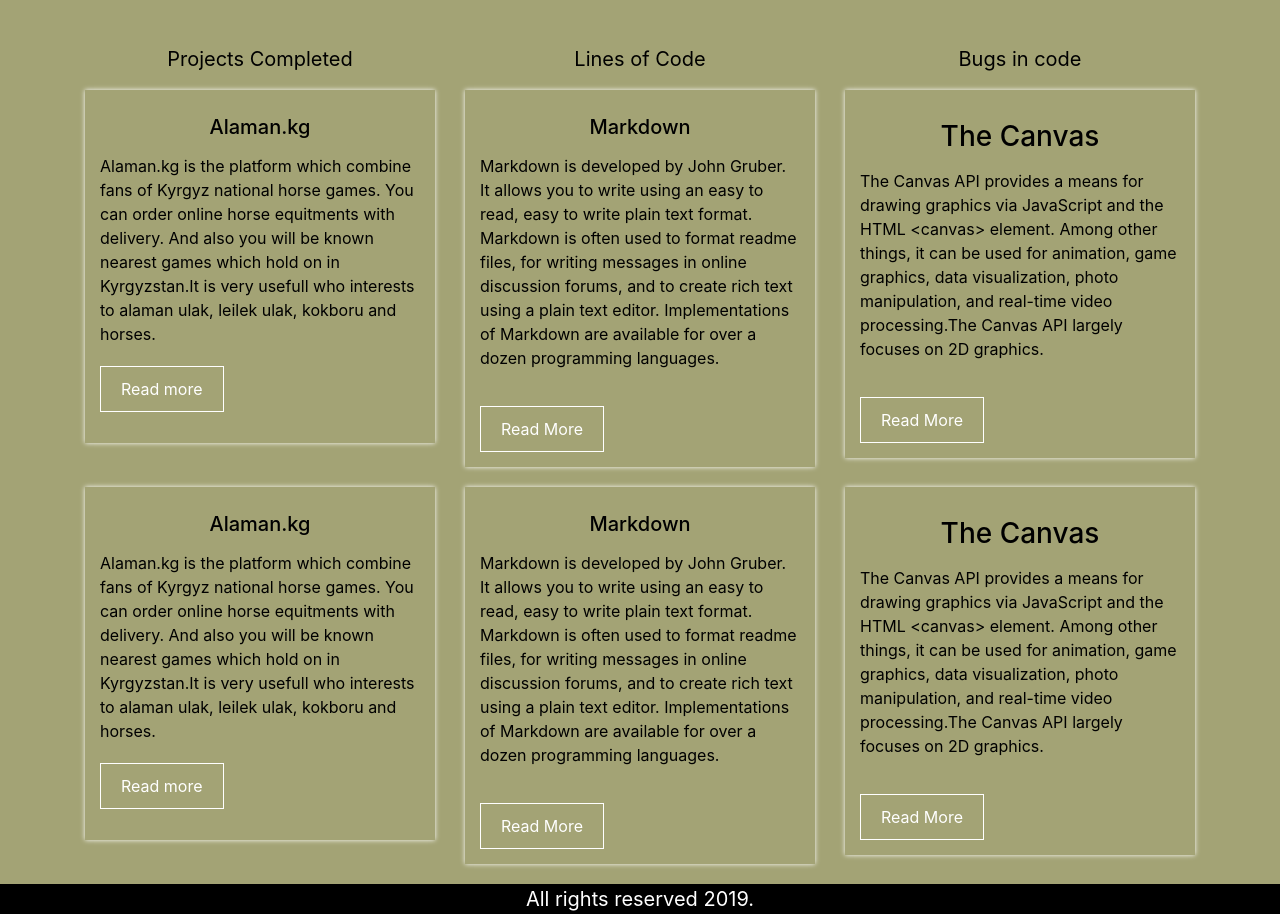
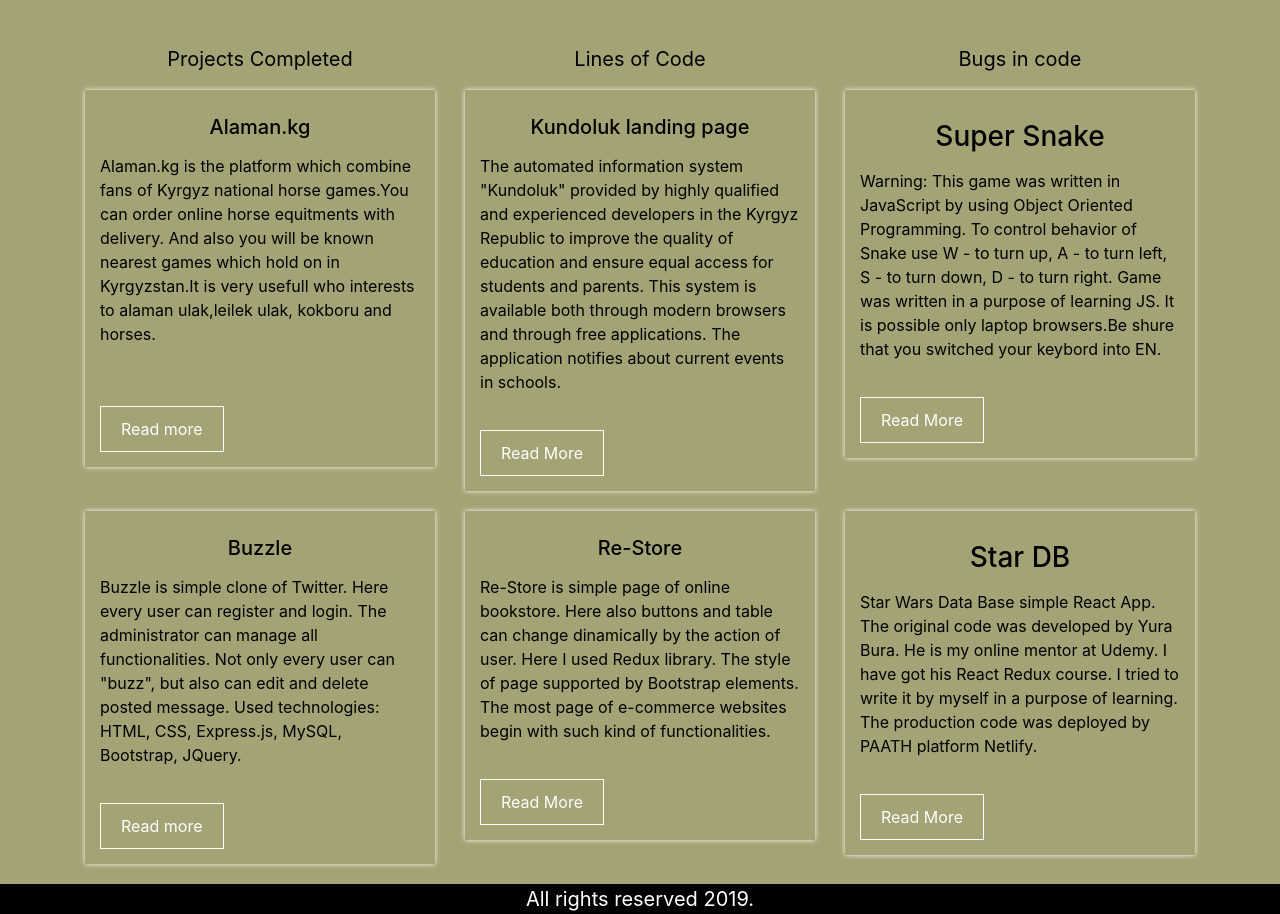
Before and after one commit to erkinbekabdurakhman/erkinbek.net.kg, a React (Create React App) app: page /portfolio in a window 1280 px wide. Shown: the part 374-1288 px from the top of the page. Built offline with nearby package versions, Linux system fonts and the light colour scheme.

Commit message:
editing portfolio component

```diff
--- a/src/components/portfolio/Portfolio.js
+++ b/src/components/portfolio/Portfolio.js
@@ -12,7 +12,7 @@
                                 <div className="icon-box">
                                     <i className="fa fa-briefcase"></i>
                                 </div>
-                                <p className="counter">10</p>
+                                <p className="counter">6</p>
                                     <p>Projects Completed</p>
                             </div>
                             <div className="col-md-4 counter-box">
@@ -26,7 +26,7 @@
                                 <div className="icon-box">
                                     <i className="fa fa-bug"></i>
                                 </div>
-                                <p className="counter">4000</p>
+                                <p className="counter">2000</p>
                                     <p>Bugs in code</p>
                             </div>
                         </div>
@@ -35,30 +35,35 @@
                         <div className="col-md-4">
                             <div className="service-box">
                                 <h5>Alaman.kg</h5>
-                                    <p>Alaman.kg is the platform which combine fans of Kyrgyz national horse games.
-                                        You can order online horse equitments with delivery. And also you will be known
-                                        nearest games which hold on in Kyrgyzstan.It is very usefull who interests to alaman ulak,
-                                        leilek ulak, kokboru and horses.<br/>
-                                        <a href="/#">Read more</a>
-                                    </p>
+                                    <p>Alaman.kg is the platform which combine fans of Kyrgyz
+                                        national horse games.You can order online horse equitments
+                                        with delivery. And also you will be known nearest games
+                                        which hold on in Kyrgyzstan.It is very usefull who
+                                        interests to alaman ulak,leilek ulak, kokboru and horses.</p><br/>
+                                    <a href="/#">Read more</a>
+
                             </div>
                         </div>
                         <div className="col-md-4">
                             <div className="service-box">
-                                <h5>Markdown</h5>
-                                    <p> Markdown is developed by John Gruber. It allows you to write using an easy to read, easy to write plain text format.
-                                    Markdown is often used to format readme files, for writing messages in online discussion forums, and
-                                    to create rich text using a plain text editor. Implementations of Markdown are available for over
-                                    a dozen programming languages.</p>
+                                <h5>Kundoluk landing page</h5>
+                                    <p>The automated information system "Kundoluk" provided by highly
+                                        qualified and experienced developers in the Kyrgyz Republic
+                                        to improve the quality of education and ensure equal access
+                                        for students and parents. This system is available both
+                                        through modern browsers and through free applications.
+                                        The application notifies about current events
+                                        in schools.</p>
                                     <a href="/#">Read More</a>
                             </div>
                         </div>
                         <div className="col-md-4">
                             <div className="service-box">
-                            <h3>The Canvas</h3>
-                            <p>The Canvas API provides a means for drawing graphics via JavaScript and the HTML &lt;canvas&gt; element.
-                                Among other things, it can be used for animation, game graphics, data visualization, photo manipulation,
-                                and real-time video processing.The Canvas API largely focuses on 2D graphics.</p>
+                            <h3>Super Snake</h3>
+                            <p>Warning: This game was written in JavaScript by using Object Oriented Programming.
+                                To control behavior of Snake use W - to turn up, A - to turn left, S - to turn down,
+                                D - to turn right. Game was written in a purpose of learning JS.
+                                It is possible only laptop browsers.Be shure that you switched your keybord into EN.</p>
                             <a href="/#">Read More</a>
                             </div>
                         </div>
@@ -66,31 +71,33 @@
                     <div className="row">
                         <div className="col-md-4">
                             <div className="service-box">
-                                <h5>Alaman.kg</h5>
-                                    <p>Alaman.kg is the platform which combine fans of Kyrgyz national horse games.
-                                        You can order online horse equitments with delivery. And also you will be known
-                                        nearest games which hold on in Kyrgyzstan.It is very usefull who interests to alaman ulak,
-                                        leilek ulak, kokboru and horses.<br/>
-                                        <a href="/#">Read more</a>
-                                    </p>
+                            <h5>Buzzle</h5>
+                            <p>Buzzle is simple clone of Twitter. Here every user can register and login.
+                                The administrator can manage all functionalities. Not only every user can
+                                "buzz", but also can edit and delete posted message. Used technologies:
+                                HTML, CSS, Express.js, MySQL, Bootstrap, JQuery.</p>
+                                <a href="/#">Read more</a>
                             </div>
                         </div>
                         <div className="col-md-4">
                             <div className="service-box">
-                                <h5>Markdown</h5>
-                                    <p> Markdown is developed by John Gruber. It allows you to write using an easy to read, easy to write plain text format.
-                                    Markdown is often used to format readme files, for writing messages in online discussion forums, and
-                                    to create rich text using a plain text editor. Implementations of Markdown are available for over
-                                    a dozen programming languages.</p>
+                                <h5>Re-Store</h5>
+                                    <p>Re-Store is simple page of online bookstore. Here also buttons
+                                        and table can change dinamically by the action of user. Here
+                                        I used Redux library. The style of page supported by Bootstrap
+                                        elements. The most page of e-commerce websites begin with
+                                        such kind of functionalities.</p>
                                     <a href="/#">Read More</a>
                             </div>
                         </div>
                         <div className="col-md-4">
                             <div className="service-box">
-                            <h3>The Canvas</h3>
-                            <p>The Canvas API provides a means for drawing graphics via JavaScript and the HTML &lt;canvas&gt; element.
-                                Among other things, it can be used for animation, game graphics, data visualization, photo manipulation,
-                                and real-time video processing.The Canvas API largely focuses on 2D graphics.</p>
+                            <h3>Star DB</h3>
+                            <p>Star Wars Data Base simple React App. The original code
+                                was developed by Yura Bura. He is my online mentor at Udemy.
+                                I have got his React Redux course. I tried to write it by
+                                myself in a purpose of learning. The production code
+                                was deployed by PAATH platform Netlify.</p>
                             <a href="/#">Read More</a>
                             </div>
                         </div>
```
